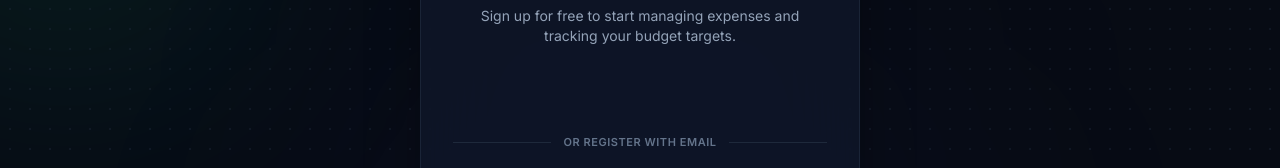
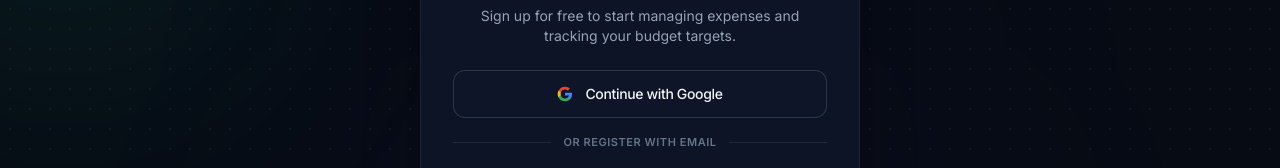
Before and after one commit to OnkarGulhane/KharchaPani-, a Next.js app in the folder frontend/: page /register in a window 1280 px wide. Shown: the part 161-329 px from the top of the page. Built offline with nearby package versions, Linux system fonts and the light colour scheme; no server answers.

Commit message:
refactor(auth): restore clean professional Continue with Google SaaS button with select_account prompt

```diff
--- a/frontend/src/components/auth/GoogleSignInButton.tsx
+++ b/frontend/src/components/auth/GoogleSignInButton.tsx
@@ -1,11 +1,10 @@
 "use client";
 
-import React, { useEffect, useState, useRef } from "react";
+import React, { useEffect, useState, useRef, useCallback } from "react";
 import { useAuth } from "@/context/AuthContext";
 import { env } from "@/config/env";
 import { Loader2 } from "lucide-react";
 import { toast } from "sonner";
-import { useTheme } from "@/components/providers/ThemeProvider";
 
 declare global {
   interface Window {
@@ -15,16 +14,15 @@ declare global {
 
 export const GoogleSignInButton: React.FC = () => {
   const { googleLogin } = useAuth();
-  const { resolvedTheme } = useTheme();
   const [loading, setLoading] = useState(false);
-  const [scriptLoaded, setScriptLoaded] = useState(false);
-  const containerRef = useRef<HTMLDivElement>(null);
+  const [loadingStep, setLoadingStep] = useState<string>("Connecting to Google...");
+  const tokenClientRef = useRef<any>(null);
 
   const clientId =
     env.googleClientId ||
     "604011563193-ft5ril7p9cv01jtaldutqn5gplvpadn2.apps.googleusercontent.com";
 
-  // 1. Pre-warm Render backend service on mount
+  // 1. Pre-warm Render backend service in background to eliminate cold start
   useEffect(() => {
     try {
       const healthUrl = `${env.apiBaseUrl.replace(/\/api\/v1\/?$/, "")}/health`;
@@ -32,91 +30,224 @@ export const GoogleSignInButton: React.FC = () => {
     } catch {}
   }, []);
 
-  // 2. Load Google Identity Services SDK
+  // 2. Pre-initialize Google Identity Services & Token Client
   useEffect(() => {
     if (typeof window === "undefined") return;
 
+    let isMounted = true;
+
+    const setupGoogleClients = () => {
+      if (!isMounted) return;
+
+      // Initialize Google Identity Services (One-Tap / Credential listener)
+      if (window.google?.accounts?.id) {
+        try {
+          window.google.accounts.id.initialize({
+            client_id: clientId,
+            callback: async (response: any) => {
+              if (response?.credential) {
+                if (isMounted) {
+                  setLoading(true);
+                  setLoadingStep("Signing you in...");
+                }
+                try {
+                  await googleLogin(response.credential);
+                } catch (err: any) {
+                  toast.error("Google Sign-In failed", {
+                    description: err?.message || "Authentication failed.",
+                  });
+                } finally {
+                  if (isMounted) setLoading(false);
+                }
+              }
+            },
+            auto_select: false,
+            cancel_on_tap_outside: true,
+          });
+        } catch (e) {
+          console.warn("GSI init warning:", e);
+        }
+      }
+
+      // Initialize Google OAuth2 Token Client (Account Chooser Popup)
+      if (window.google?.accounts?.oauth2) {
+        try {
+          tokenClientRef.current = window.google.accounts.oauth2.initTokenClient({
+            client_id: clientId,
+            scope: "openid email profile",
+            callback: async (response: any) => {
+              if (response?.access_token) {
+                if (isMounted) {
+                  setLoading(true);
+                  setLoadingStep("Verifying credentials...");
+                }
+                try {
+                  await googleLogin(response.access_token);
+                } catch (err: any) {
+                  console.error("Google Auth error:", err);
+                  toast.error("Google Sign-In failed", {
+                    description:
+                      err?.message || "Authentication failed. Please try again.",
+                  });
+                } finally {
+                  if (isMounted) setLoading(false);
+                }
+              } else if (response?.error && response.error !== "popup_closed_by_user") {
+                if (isMounted) setLoading(false);
+                toast.error("Google Sign-In was cancelled or encountered an error");
+              } else {
+                if (isMounted) setLoading(false);
+              }
+            },
+          });
+        } catch (e) {
+          console.warn("Token client init warning:", e);
+        }
+      }
+    };
+
+    if (window.google?.accounts?.oauth2 || window.google?.accounts?.id) {
+      setupGoogleClients();
+    } else {
       const scriptId = "google-gsi-client-script";
       let script = document.getElementById(scriptId) as HTMLScriptElement | null;
-
-    const onScriptReady = () => {
-      setScriptLoaded(true);
-    };
-
-    if (window.google?.accounts?.id) {
-      setScriptLoaded(true);
-    } else if (!script) {
+      if (!script) {
         script = document.createElement("script");
         script.id = scriptId;
         script.src = "https://accounts.google.com/gsi/client";
         script.async = true;
         script.defer = true;
-      script.onload = onScriptReady;
+        script.onload = () => setupGoogleClients();
         document.body.appendChild(script);
       } else {
-      script.addEventListener("load", onScriptReady);
+        script.addEventListener("load", () => setupGoogleClients());
       }
-  }, []);
+    }
 
-  // 3. Render Google's native FedCM compliant button (100% works on Chrome & Edge)
-  useEffect(() => {
-    if (!scriptLoaded || !window.google?.accounts?.id || !containerRef.current) return;
+    return () => {
+      isMounted = false;
+    };
+  }, [clientId, googleLogin]);
 
+  const handleGoogleSignIn = useCallback(() => {
+    if (loading) return;
+
+    setLoading(true);
+    setLoadingStep("Opening Google account chooser...");
+
+    // Safety timeout: Reset loading after 25s if user cancels or closes popup
+    const safetyTimer = setTimeout(() => {
+      setLoading(false);
+    }, 25000);
+
+    // 1. If Token Client is ready, open official account chooser popup
+    if (tokenClientRef.current) {
       try {
-      window.google.accounts.id.initialize({
+        tokenClientRef.current.requestAccessToken({ prompt: "select_account" });
+        return;
+      } catch (e) {
+        clearTimeout(safetyTimer);
+        setLoading(false);
+        console.warn("Token client request failed:", e);
+      }
+    }
+
+    // 2. If SDK loaded dynamically, re-initialize on demand
+    if (window.google?.accounts?.oauth2) {
+      try {
+        const client = window.google.accounts.oauth2.initTokenClient({
           client_id: clientId,
+          scope: "openid email profile",
           callback: async (response: any) => {
-          if (response?.credential) {
-            setLoading(true);
+            clearTimeout(safetyTimer);
+            if (response?.access_token) {
+              setLoadingStep("Signing you in...");
               try {
-              await googleLogin(response.credential);
+                await googleLogin(response.access_token);
               } catch (err: any) {
-              console.error("Google Auth error:", err);
                 toast.error("Google Sign-In failed", {
-                description: err?.message || "Authentication failed. Please try again.",
+                  description: err?.message || "Authentication failed.",
                 });
               } finally {
                 setLoading(false);
               }
+            } else {
+              setLoading(false);
             }
           },
-        auto_select: false,
-        cancel_on_tap_outside: true,
-        itp_support: true,
         });
+        tokenClientRef.current = client;
+        client.requestAccessToken({ prompt: "select_account" });
+        return;
+      } catch (e) {
+        clearTimeout(safetyTimer);
+        setLoading(false);
+      }
+    }
 
-      // Clear previous renders
-      containerRef.current.innerHTML = "";
+    // 3. Fallback to Google One-Tap Prompt
+    if (window.google?.accounts?.id) {
+      try {
+        window.google.accounts.id.prompt((notification: any) => {
+          if (notification.isNotDisplayed() || notification.isSkippedMoment()) {
+            clearTimeout(safetyTimer);
+            setLoading(false);
+          }
+        });
+        return;
+      } catch (e) {
+        clearTimeout(safetyTimer);
+        setLoading(false);
+      }
+    }
 
-      // Render official Google button with native Chrome FedCM support
-      window.google.accounts.id.renderButton(containerRef.current, {
-        theme: resolvedTheme === "light" ? "outline" : "filled_black",
-        size: "large",
-        type: "standard",
-        shape: "rectangular",
-        text: "continue_with",
-        logo_alignment: "left",
-        width: 320,
+    clearTimeout(safetyTimer);
+    setLoading(false);
+    toast.info("Connecting to Google authentication...", {
+      description: "Please click again in a moment.",
     });
-    } catch (e) {
-      console.warn("GSI render error:", e);
-    }
-  }, [scriptLoaded, clientId, googleLogin, resolvedTheme]);
+  }, [clientId, googleLogin, loading]);
 
   return (
-    <div className="w-full flex flex-col items-center justify-center min-h-[48px] relative">
-      {loading && (
-        <div className="absolute inset-0 bg-slate-950/80 backdrop-blur-sm rounded-xl flex items-center justify-center gap-2.5 z-20">
-          <Loader2 className="w-4 h-4 animate-spin text-emerald-400" />
-          <span className="text-xs text-slate-200 font-medium animate-pulse">
-            Signing you in securely...
+    <button
+      type="button"
+      onClick={handleGoogleSignIn}
+      disabled={loading}
+      className="w-full h-11 sm:h-12 flex items-center justify-center gap-3 px-4 rounded-xl border border-slate-700/80 dark:border-slate-700/80 light:border-slate-300 bg-slate-900/90 dark:bg-slate-900/90 light:bg-white hover:bg-slate-800/90 dark:hover:bg-slate-800/90 light:hover:bg-slate-50 hover:border-slate-600 dark:hover:border-slate-600 light:hover:border-slate-400 text-slate-100 dark:text-slate-100 light:text-slate-800 font-semibold text-sm shadow-sm hover:shadow transition-all duration-200 active:scale-[0.99] disabled:opacity-75 disabled:cursor-not-allowed group cursor-pointer"
+    >
+      {loading ? (
+        <>
+          <Loader2 className="w-4 h-4 animate-spin text-emerald-400 dark:text-emerald-400 light:text-emerald-600" />
+          <span className="text-slate-300 dark:text-slate-300 light:text-slate-700 font-medium animate-pulse">
+            {loadingStep}
           </span>
-        </div>
+        </>
+      ) : (
+        <>
+          <svg
+            className="w-4 h-4 flex-shrink-0 transition-transform group-hover:scale-105"
+            viewBox="0 0 24 24"
+          >
+            <path
+              fill="#4285F4"
+              d="M22.56 12.25c0-.78-.07-1.53-.2-2.25H12v4.26h5.92c-.26 1.37-1.04 2.53-2.21 3.31v2.77h3.57c2.08-1.92 3.28-4.74 3.28-8.09z"
+            />
+            <path
+              fill="#34A853"
+              d="M12 23c2.97 0 5.46-.98 7.28-2.66l-3.57-2.77c-.98.66-2.23 1.06-3.71 1.06-2.86 0-5.29-1.93-6.16-4.53H2.18v2.84C3.99 20.53 7.7 23 12 23z"
+            />
+            <path
+              fill="#FBBC05"
+              d="M5.84 14.09c-.22-.66-.35-1.36-.35-2.09s.13-1.43.35-2.09V7.06H2.18C1.43 8.55 1 10.22 1 12s.43 3.45 1.18 4.94l2.85-2.22.81-.63z"
+            />
+            <path
+              fill="#EA4335"
+              d="M12 5.38c1.62 0 3.06.56 4.21 1.64l3.15-3.15C17.45 2.09 14.97 1 12 1 7.7 1 3.99 3.47 2.18 7.06l3.66 2.84c.87-2.6 3.3-4.52 6.16-4.52z"
+            />
+          </svg>
+          <span className="tracking-tight font-medium">Continue with Google</span>
+        </>
       )}
-      <div
-        ref={containerRef}
-        className="w-full flex justify-center items-center overflow-hidden rounded-xl shadow-sm hover:shadow transition-all"
-      />
-    </div>
+    </button>
   );
 };
```
Lines whose indentation alone changed are shown as unchanged.
